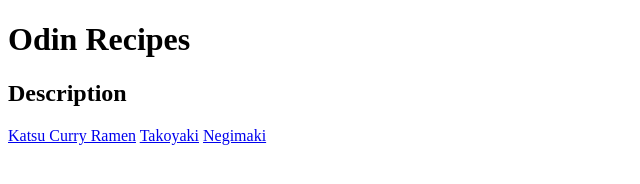
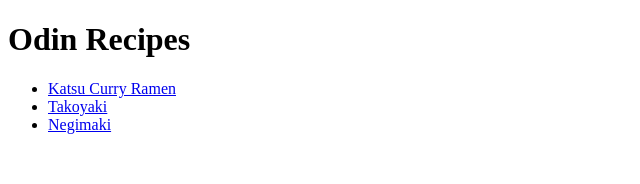
Before and after one commit to orenji-ai/odin-recipes, a plain HTML site: page index.html in a window 1280 px wide. Shown: the whole page, without its empty margins (0-640 px from the left). Drawn offline with Linux system fonts and the light colour scheme.

Commit message:
edited index html so links are not in one line

```diff
--- a/index.html
+++ b/index.html
@@ -8,9 +8,11 @@
 </head>
 <body>
     <h1>Odin Recipes</h1>
-    <h2>Description</h2>
-    <a href="recipes/katsu-curry-ramen.html" target="_blank">Katsu Curry Ramen</a>
-    <a href="recipes/takoyaki.html" target="_blank">Takoyaki</a>
-    <a href="recipes/negimaki.html" target="_blank">Negimaki</a>
+    <ul>
+
+        <li><a href="recipes/katsu-curry-ramen.html" target="_blank">Katsu Curry Ramen</a></li>
+        <li><a href="recipes/takoyaki.html" target="_blank">Takoyaki</a></li>
+        <li><a href="recipes/negimaki.html" target="_blank">Negimaki</a></li>
+    </ul>
 </body>
 </html>
```
